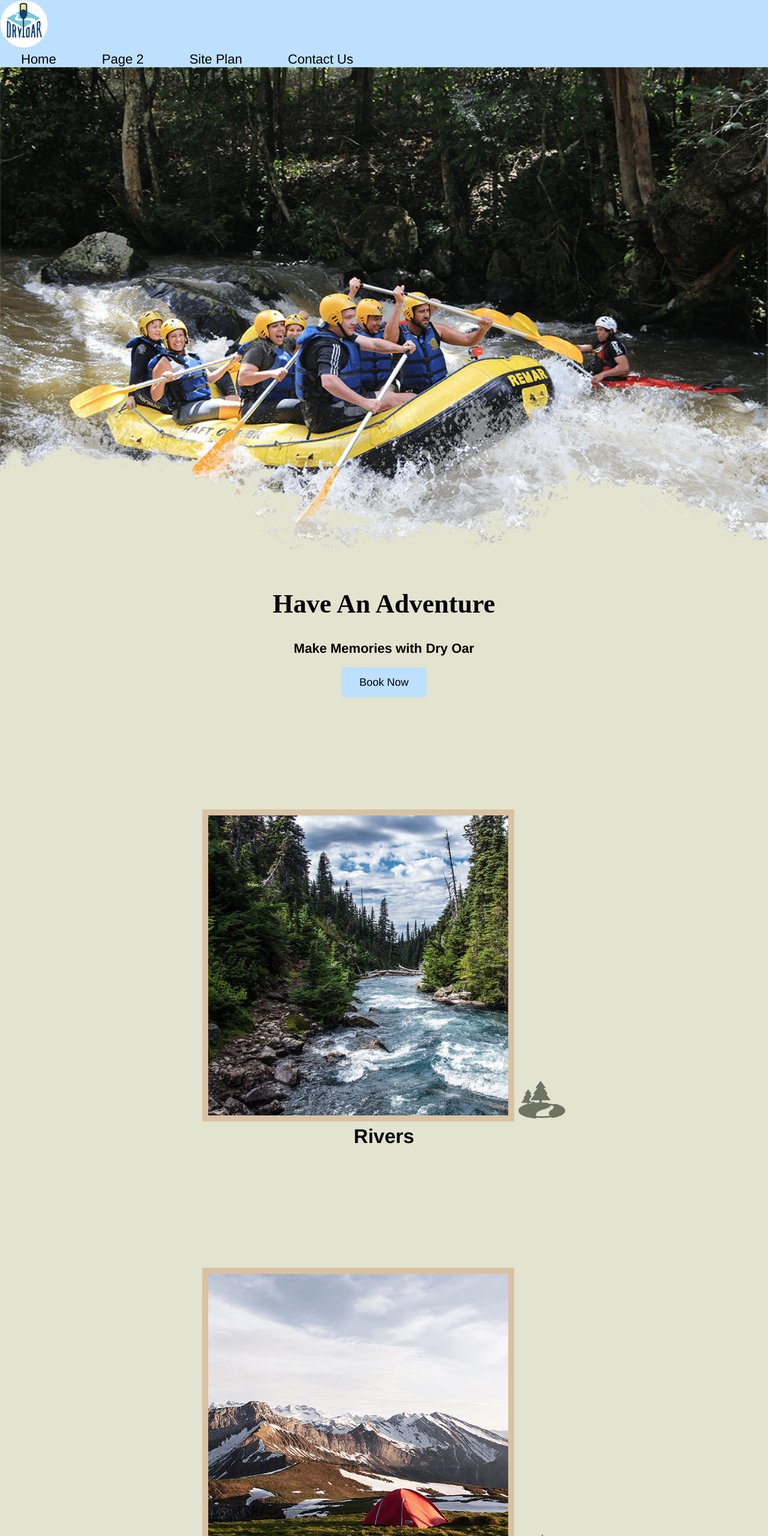
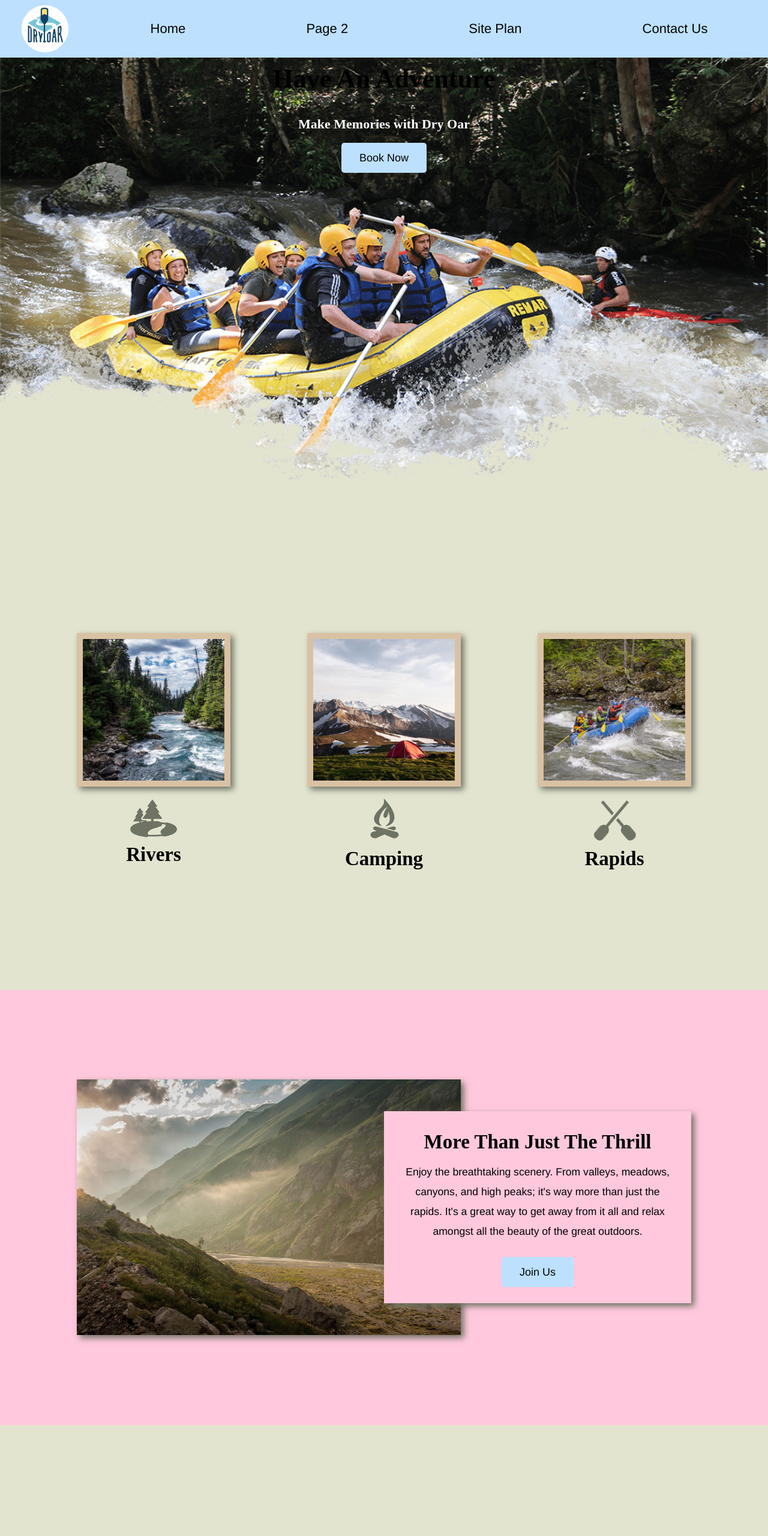
Before and after one commit to CCHANG1212/WDD, a plain HTML site: page wwr/index.html in a window 1280 px wide. Shown: the top 2560 px of the page at 60% size. Drawn offline with Linux system fonts and the light colour scheme; a web font is replaced by a local one.

Commit message:
new styles

```diff
--- a/wwr/styles/style.css
+++ b/wwr/styles/style.css
@@ -6,6 +6,8 @@
   #background {
     height: 725px;
     background-color: #FFC8DD;
+    grid-column: 1/11;
+    grid-row: 4/9;
 }
 body {
     background-color: #e2e4cf;
@@ -16,6 +18,8 @@ body {
 }
 header {
     background-color:#BDE0FE;
+    display: grid;
+    grid-template-columns: 150px auto;
 }
 nav a:hover {
     background-color: black;
@@ -40,11 +44,17 @@ nav a:hover {
     background-color: #FFC8DD;
     line-height: 1.5em;
     padding: 35px;
+    grid-column: 6/10;
+    grid-row: 6/7;
+    box-shadow: 5px 5px 10px #6f7364;
 }
 footer{
     background-color: #FFAFCC;
     padding: 25px 50px;
     margin-top: 200px;
+    display: flex;
+    justify-content: space-around;
+    align-items: center;
 }
 
 footer a {
@@ -83,6 +93,7 @@ main section{
 }
 h2 {
     margin: 0;
+    font-family: "Quintessential";
 }
 .msg p {
     font-size: 0.8em;
@@ -90,6 +101,8 @@ h2 {
 }
 #logo_link{
     padding-top: 5px;
+    justify-self: center;
+    align-self: center;
 }
 .icon {
     padding-top: 10px;
@@ -97,12 +110,113 @@ h2 {
 footer .social img {
     padding-top: 15px;
 }
-.rivers-card, .camping-card, .rapids-card {
-    margin: 200px 0;
-}
+
 .card-img {
     border: 10px solid #d9c2a3;
+    width: 100%;
+    transition: transform .5s;
+    box-shadow: 5px 5px 10px #6f7364;
 }
 main section img {
     box-sizing: border-box;
 }
+nav {
+    display: flex;
+    justify-content: space-around;
+}
+h1{
+    font-family: "Quintessential";
+}
+h4{
+    font-family: "Quintessential";
+}
+#hero {
+    display: grid;
+    grid-template-columns: 1fr 3fr 1fr;
+    margin-top: -100px;
+}
+#hero-box {
+    grid-column: 1/4;
+    grid-row: 1/3;
+    z-index: -1;
+}
+#hero-msg {
+    grid-column: 2/3;
+    grid-row: 1/2;
+    margin-top: 100px;
+}
+#hero-msg h4 {
+    color: white;
+}
+.mountains {
+    width: 100%;
+    grid-column: 2/7;
+    grid-row: 5/8;
+    box-shadow: 5px 5px 10px #6f7364;
+}
+.rivers-card{
+    grid-column: 2/4;
+    grid-row: 2/3;
+    margin: 200px 0;
+}
+.camping-card{
+    grid-column: 5/7;
+    grid-row: 2/3;
+    margin: 200px 0;
+}
+.rapids-card{
+    grid-column: 8/10;
+    grid-row: 2/3;
+    margin: 200px 0;
+}
+.card-img:hover {
+    opacity: .6;
+    transform: scale(1.1);
+}
+.home-grid{
+    display: grid;
+    grid-template-columns: 1fr 1fr 1fr 1fr 1fr 1fr 1fr 1fr 1fr 1fr;
+}
+@media screen and (max-width: 900px) {
+    #hero, .home-grid {
+        display: block;
+        height: auto;
+    }
+    nav, footer {
+        flex-direction: column;
+    }
+    nav a {
+        display: block;
+        padding: 15px;
+    }
+    #hero {
+        margin-top: 0;
+    }
+    #hero-msg {
+        margin-top: 0;
+    }
+    #hero-msg h4 {
+        display: none;
+    }
+    #hero-msg h1 {
+        color: #6f7364;
+    }
+    .home-title {
+        font-size: 25px;
+    }
+    .rivers-card, .camping-card, .rapids-card {
+        margin: 50px auto;
+        width: 60%;
+    }
+    #background {
+        display: none;
+    }
+    .mountains, .msg {
+        width: 80%;
+        display: block;
+        margin: 0 auto;
+    }
+    footer {
+        margin-top: 25px;
+    }
+}
```
